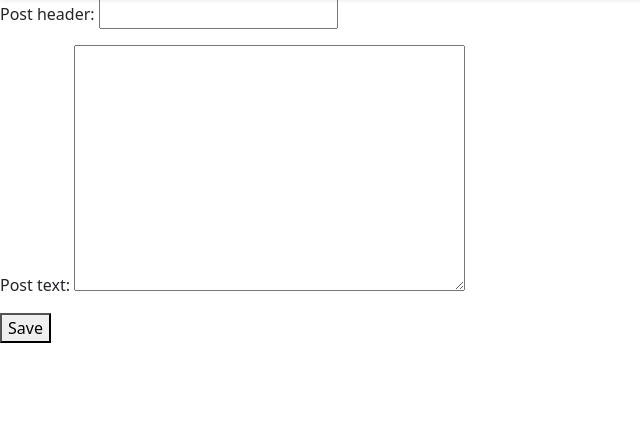
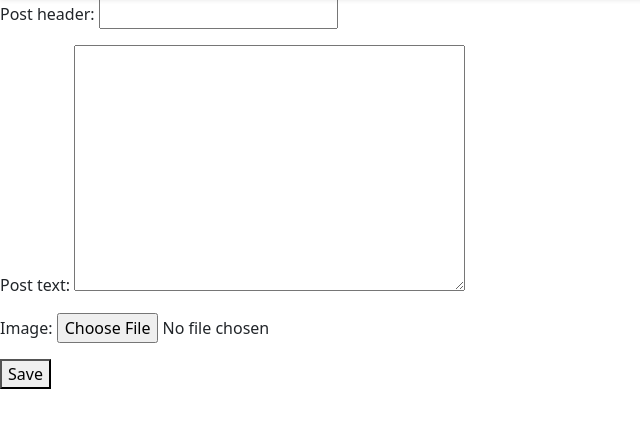
Before and after one commit to faridashirov/movie_news_blog, a Django app: page /new_post/ in a window 1280 px wide. Shown: the part 79-507 px from the top of the page, without its empty margins (0-640 px from the left). Run offline with Django 5.2, Linux system fonts and the light colour scheme; a user stored in the database is signed in.

Commit message:
Image Field

```diff
--- a/blog/forms.py
+++ b/blog/forms.py
@@ -4,4 +4,4 @@ from .models import Post
 class PostForm(forms.ModelForm):
     class Meta:
         model = Post
-        fields = ['post_header', 'post_text']
+        fields = ['post_header', 'post_text', 'image']
--- a/blog/models.py
+++ b/blog/models.py
@@ -7,6 +7,7 @@ class Post(models.Model):
     post_header = models.CharField(max_length=30)
     post_text = models.TextField()
     post_date = models.DateField(default=date.today)
+    image = models.ImageField(upload_to='images/', blank=True, null=True)
 
     author = models.ForeignKey(User, on_delete=models.CASCADE)
 
--- a/blog/views.py
+++ b/blog/views.py
@@ -18,11 +18,11 @@ class PostList(ListView):
     model = Post
     template_name = 'post_list.html'
 
-@method_decorator(login_required, name="dispatch")
+@method_decorator(login_required(login_url="/"), name="dispatch")
 class UpdatePost(UpdateView):
     model = Post
     template_name = "update_post.html"
-    fields = ["post_header", "post_text"]
+    fields = ["post_header", "post_text", "image"]
 
     def get_success_url(self):
         return reverse_lazy("blog:index")
@@ -41,7 +41,7 @@ def post(request, post_id):
 @login_required(login_url="/")
 def new_post(request):
     if request.method == "POST":
-        form = PostForm(request.POST)
+        form = PostForm(request.POST, request.FILES)
         if form.is_valid():
             post = form.save(commit=False)
             post.author = request.user
--- a/mysite/settings.py
+++ b/mysite/settings.py
@@ -130,3 +130,6 @@ STATIC_URL = 'static/'
 # https://docs.djangoproject.com/en/5.1/ref/settings/#default-auto-field
 
 DEFAULT_AUTO_FIELD = 'django.db.models.BigAutoField'
+
+MEDIA_URL = '/media/'
+MEDIA_ROOT = os.path.join(BASE_DIR, 'media')
--- a/mysite/urls.py
+++ b/mysite/urls.py
@@ -16,8 +16,13 @@ Including another URLconf
 """
 from django.contrib import admin
 from django.urls import path, include
+from django.conf import settings
+from django.conf.urls.static import static
 
 urlpatterns = [
     path('admin/', admin.site.urls),
     path('', include('blog.urls'))
 ]
+
+if settings.DEBUG:
+    urlpatterns += static(settings.MEDIA_URL, document_root=settings.MEDIA_ROOT)
--- a/templates/new_post.html
+++ b/templates/new_post.html
@@ -1,7 +1,7 @@
 {% include "base.html" %}
 
 {% block content %}
-<form method="post">
+<form method="post" enctype="multipart/form-data">
     {% csrf_token %}
     {{ form.as_p }}
     <button type="submit">Save</button>
--- a/templates/post.html
+++ b/templates/post.html
@@ -2,6 +2,9 @@
 {% block content %}
 {% if post %}
 <h1>{{post.post_header}}</h1>
+{% if post.image %}
+<img src="{{ post.image.url }}" alt="Post Image" style="max-width: 500px; height: auto;">
+{% endif %}
 <p>{{post.post_text}}</p>
 
 {% if user == post.author or user.is_superuser %}
@@ -15,7 +18,5 @@
 </form>
 {% endif %}
 
-{% comment %} <button><a href="{% url "blog:update_post" post.id %}" class="link-dark text-decoration-none">Update</a></button> {% endcomment %}
-{% comment %} <button><a href="{% url "blog:delete_post" post.id %}" class="link-dark text-decoration-none">Delete</a></button> {% endcomment %}
 {% endif %}
 {% endblock content %}
--- a/templates/update_post.html
+++ b/templates/update_post.html
@@ -1,7 +1,7 @@
 {% extends "base.html" %}
 
 {% block content %}
-<form method="post">
+<form method="post" enctype="multipart/form-data">
     {% csrf_token %}
     {{ form.as_p }}
     <button type="submit">Update</button>
```
Also changed, not shown: blog/migrations/0005_post_image.py (added), media/images/f1.webp (added), media/images/ryan.webp (added).
